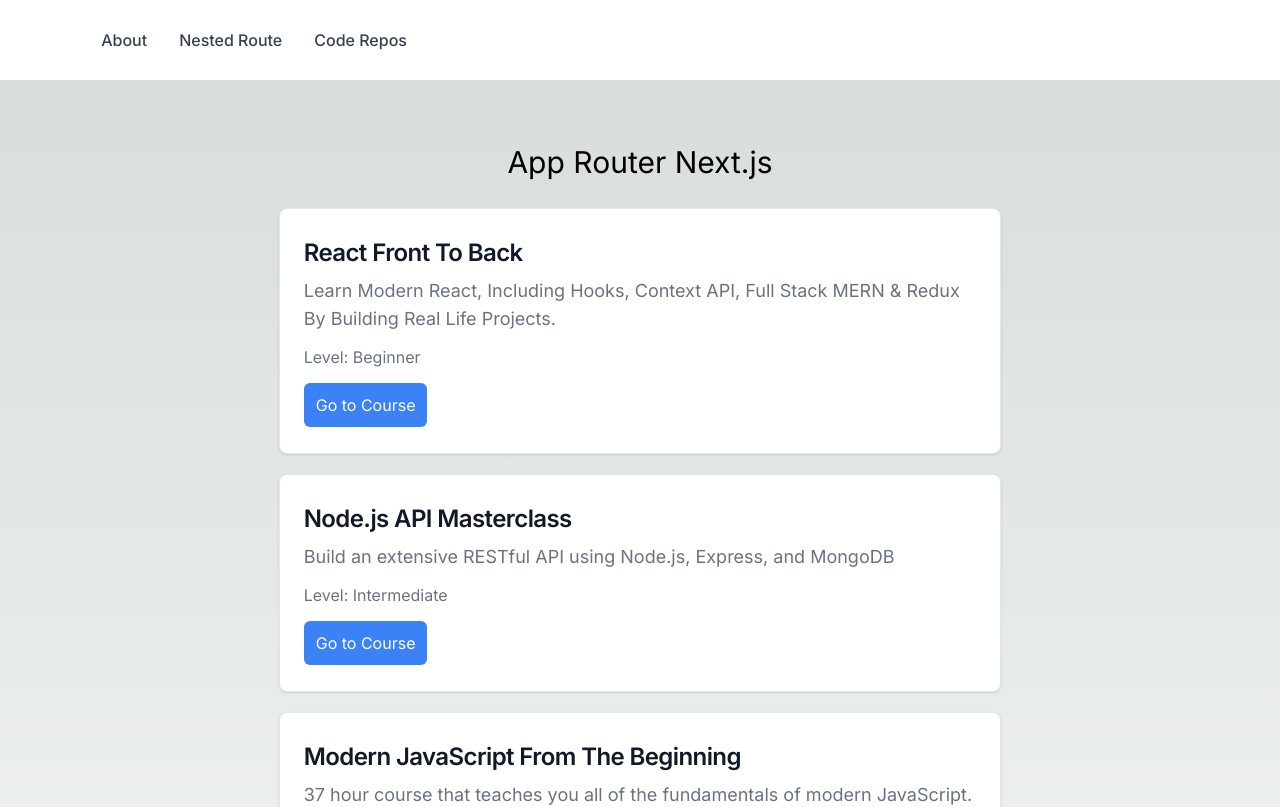
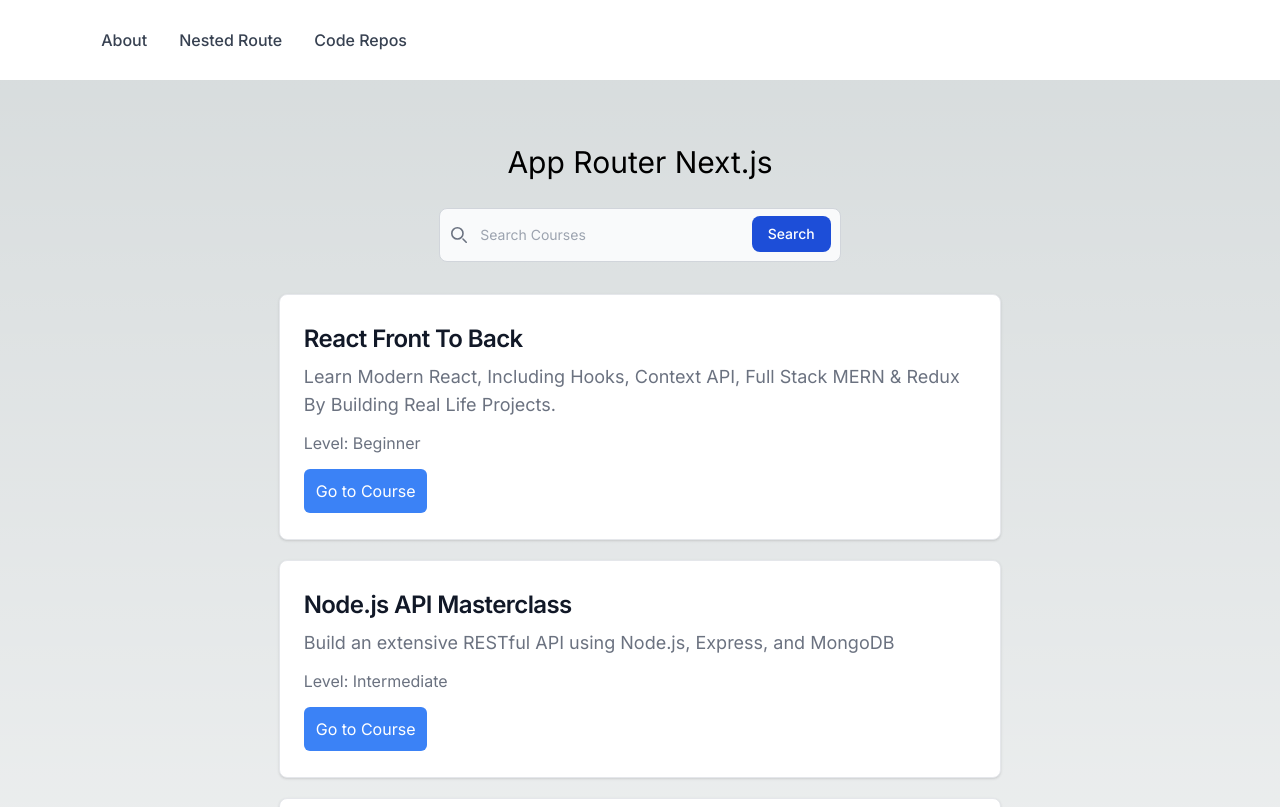
Before and after one commit to Ben888GitHub/nextjs-app-router, a Next.js app: page / in a window 1280 px wide. Shown: the top 807 px of the page. Built offline with nearby package versions, Linux system fonts and the light colour scheme.

Commit message:
another cmt

```diff
--- a/app/components/Courses.js
+++ b/app/components/Courses.js
@@ -1,7 +1,8 @@
 import Link from 'next/link';
+import Search from './Search';
 
 const fetchCourses = async () => {
-	const response = await fetch(`http://localhost:3000/api/courses`);
+	const response = await fetch(`/api/courses`);
 
 	const courses = await response.json();
 
@@ -15,6 +16,7 @@
 
 	return (
 		<div>
+			<Search />
 			{courses.map(({ id, title, description, link, level }) => (
 				<div
 					key={id}
--- /dev/null
+++ b/app/components/Search.js
@@ -0,0 +1,61 @@
+'use client';
+
+import { useState } from 'react';
+
+const Search = () => {
+	const [query, setQuery] = useState('');
+
+	const handleSubmit = (e) => {
+		e.preventDefault();
+		console.log(query);
+	};
+
+	return (
+		<div className="w-5/12 mx-auto mb-8">
+			<form onSubmit={handleSubmit}>
+				<label
+					htmlFor="default-search"
+					className="mb-2 text-sm font-medium text-gray-900 sr-only dark:text-white"
+				>
+					Search
+				</label>
+				<div className="relative">
+					<div className="absolute inset-y-0 left-0 flex items-center pl-3 pointer-events-none">
+						<svg
+							className="w-4 h-4 text-gray-500 dark:text-gray-400"
+							aria-hidden="true"
+							xmlns="http://www.w3.org/2000/svg"
+							fill="none"
+							viewBox="0 0 20 20"
+						>
+							<path
+								stroke="currentColor"
+								strokeLinecap="round"
+								strokeLinejoin="round"
+								strokeWidth="2"
+								d="m19 19-4-4m0-7A7 7 0 1 1 1 8a7 7 0 0 1 14 0Z"
+							/>
+						</svg>
+					</div>
+					<input
+						type="search"
+						id="default-search"
+						className="block w-full p-4 pl-10 text-sm text-gray-900 border border-gray-300 rounded-lg bg-gray-50 focus:ring-blue-500 focus:border-blue-500 dark:bg-gray-700 dark:border-gray-600 dark:placeholder-gray-400 dark:text-white dark:focus:ring-blue-500 dark:focus:border-blue-500"
+						placeholder="Search Courses"
+						value={query}
+						onChange={(e) => setQuery(e.target.value)}
+						required
+					/>
+					<button
+						type="submit"
+						className="text-white absolute right-2.5 bottom-2.5 bg-blue-700 hover:bg-blue-800 focus:ring-4 focus:outline-none focus:ring-blue-300 font-medium rounded-lg text-sm px-4 py-2 dark:bg-blue-600 dark:hover:bg-blue-700 dark:focus:ring-blue-800"
+					>
+						Search
+					</button>
+				</div>
+			</form>
+		</div>
+	);
+};
+
+export default Search;
--- a/app/page.js
+++ b/app/page.js
@@ -1,4 +1,3 @@
-// 'use client';
 import Courses from './components/Courses';
 
 export default function Home() {
```
Also changed, not shown: references.txt.
